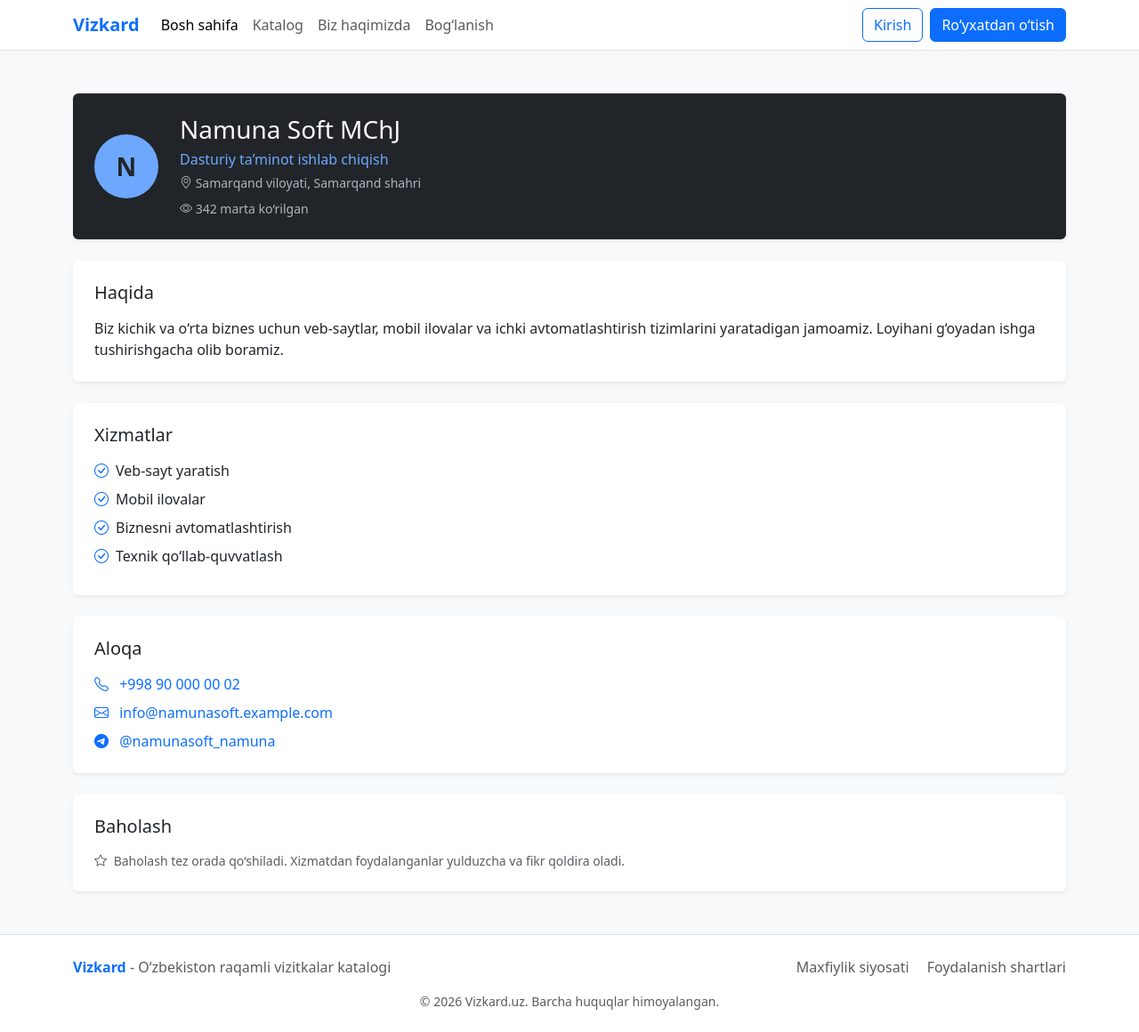
After one commit to mJamshid1990/vizkard, a Django app: page /vizkard/namuna-soft/ in a window 1280 px wide. The commit adds this page. Shown: the whole page at 89% size. Run offline with Django 5.2, Linux system fonts and the light colour scheme.

Commit message:
Add card detail page with themes, contacts and icons

```diff
--- a/apps/pages/urls.py
+++ b/apps/pages/urls.py
@@ -7,4 +7,5 @@ app_name = "pages"
 urlpatterns = [
     path("", views.home, name="home"),
     path("katalog/", views.catalog, name="catalog"),
+    path("vizkard/<slug:slug>/", views.card_detail, name="card_detail"),
 ]
--- a/apps/pages/views.py
+++ b/apps/pages/views.py
@@ -1,60 +1,125 @@
 from django.shortcuts import render
 from django.core.paginator import Paginator
+from django.http import Http404
 
 SAMPLE_CARDS = [
     {
+        "slug": "aziz-karimov",
         "name": "Aziz Karimov",
         "profession": "Shifokor-kardiolog",
         "location": "Toshkent shahri, Chilonzor tumani",
         "description": "10 yillik tajribaga ega. Yurak-qon tomir kasalliklari bo‘yicha maslahat va davolash.",
+        "about": "Kardiolog sifatida 10 yildan ortiq ishlab kelaman. Yurak-qon tomir kasalliklarini erta aniqlash, davolash va oldini olish bo‘yicha bemorlarga individual yondashaman.",
+        "services": ["Kardiologik maslahat", "EKG va tekshiruvlar", "Qon bosimini nazorat qilish", "Reabilitatsiya rejasi"],
+        "phone": "+998 90 000 00 01",
+        "email": "aziz@example.com",
+        "telegram": "aziz_namuna",
+        "theme": "blue",
+        "views": 128,
     },
     {
+        "slug": "namuna-soft",
         "name": "Namuna Soft MChJ",
         "profession": "Dasturiy ta’minot ishlab chiqish",
         "location": "Samarqand viloyati, Samarqand shahri",
         "description": "Veb-saytlar, mobil ilovalar va avtomatlashtirish tizimlari yaratamiz.",
+        "about": "Biz kichik va o‘rta biznes uchun veb-saytlar, mobil ilovalar va ichki avtomatlashtirish tizimlarini yaratadigan jamoamiz. Loyihani g‘oyadan ishga tushirishgacha olib boramiz.",
+        "services": ["Veb-sayt yaratish", "Mobil ilovalar", "Biznesni avtomatlashtirish", "Texnik qo‘llab-quvvatlash"],
+        "phone": "+998 90 000 00 02",
+        "email": "info@namunasoft.example.com",
+        "telegram": "namunasoft_namuna",
+        "theme": "dark",
+        "views": 342,
     },
     {
+        "slug": "dilnoza-rahimova",
         "name": "Dilnoza Rahimova",
         "profession": "Advokat",
         "location": "Buxoro viloyati, Buxoro shahri",
         "description": "Fuqarolik va tadbirkorlik huquqi bo‘yicha yuridik yordam va maslahat.",
+        "about": "Fuqarolik va tadbirkorlik huquqi bo‘yicha yuridik yordam ko‘rsataman. Shartnomalarni tayyorlash, nizolarni hal qilish va sudda vakillik qilish mening asosiy yo‘nalishlarim.",
+        "services": ["Yuridik maslahat", "Shartnomalar tayyorlash", "Sudda vakillik", "Hujjatlarni ekspertiza qilish"],
+        "phone": "+998 90 000 00 03",
+        "email": "dilnoza@example.com",
+        "telegram": "dilnoza_namuna",
+        "theme": "green",
+        "views": 87,
     },
     {
+        "slug": "bobur-yusupov",
         "name": "Bobur Yusupov",
         "profession": "IT mutaxassisi, backend dasturchi",
         "location": "Toshkent shahri, Yunusobod tumani",
         "description": "Django va PostgreSQL asosida veb-ilovalar yaratish, mavjud loyihalarni qo‘llab-quvvatlash.",
+        "about": "Backend dasturchiman. Django va PostgreSQL asosida veb-ilovalar yarataman, mavjud loyihalarni tahlil qilib, ularni tezlashtiraman va xavfsizligini oshiraman.",
+        "services": ["Backend dasturlash", "API yaratish", "Ma’lumotlar bazasini loyihalash", "Kod audit"],
+        "phone": "+998 90 000 00 04",
+        "email": "bobur@example.com",
+        "telegram": "bobur_namuna",
+        "theme": "dark",
+        "views": 215,
     },
     {
+        "slug": "soglom-hayot-klinikasi",
         "name": "Sog‘lom Hayot klinikasi",
         "profession": "Xususiy tibbiyot markazi",
         "location": "Toshkent shahri, Mirzo Ulug‘bek tumani",
         "description": "Terapevt, nevrolog va pediatr qabullari, laboratoriya tahlillari.",
+        "about": "Klinikamizda terapevt, nevrolog va pediatr qabul qiladi. Zamonaviy laboratoriya bir kunda natija beradi. Oilangiz salomatligi uchun qulay va ishonchli joy.",
+        "services": ["Terapevt qabuli", "Nevrolog qabuli", "Bolalar shifokori", "Laboratoriya tahlillari"],
+        "phone": "+998 90 000 00 05",
+        "email": "info@soglom.example.com",
+        "telegram": "soglom_namuna",
+        "theme": "green",
+        "views": 301,
     },
     {
+        "slug": "malika-tursunova",
         "name": "Malika Tursunova",
         "profession": "Grafik dizayner",
         "location": "Samarqand viloyati, Kattaqo‘rg‘on shahri",
         "description": "Logotip, vizitka va ijtimoiy tarmoqlar uchun dizayn tayyorlash.",
+        "about": "Grafik dizaynerman. Brendingiz uchun logotip, vizitka va ijtimoiy tarmoqlar dizaynini tayyorlayman. Har bir ishda mijozning g‘oyasi va maqsadini birinchi o‘ringa qo‘yaman.",
+        "services": ["Logotip dizayni", "Vizitka va bukletlar", "Ijtimoiy tarmoqlar dizayni", "Brend uslubi"],
+        "phone": "+998 90 000 00 06",
+        "email": "malika@example.com",
+        "telegram": "malika_namuna",
+        "theme": "blue",
+        "views": 164,
     },
     {
+        "slug": "huquq-markazi",
         "name": "Huquq Markazi MChJ",
         "profession": "Yuridik xizmatlar",
         "location": "Buxoro viloyati, G‘ijduvon tumani",
         "description": "Tadbirkorlar uchun shartnomalar, ro‘yxatdan o‘tkazish va huquqiy maslahat.",
+        "about": "Tadbirkorlarga biznesni ro‘yxatdan o‘tkazish, shartnomalar tuzish va huquqiy masalalarda maslahat berish bilan shug‘ullanamiz.",
+        "services": ["Biznesni ro‘yxatdan o‘tkazish", "Shartnomalar", "Huquqiy maslahat", "Hujjatlar tayyorlash"],
+        "phone": "+998 90 000 00 07",
+        "email": "info@huquq.example.com",
+        "telegram": "huquq_namuna",
+        "theme": "blue",
+        "views": 59,
     },
     {
+        "slug": "sardor-alimov",
         "name": "Sardor Alimov",
         "profession": "Shifokor-stomatolog",
         "location": "Toshkent shahri, Shayxontohur tumani",
         "description": "Tish davolash, protezlash va bolalar stomatologiyasi.",
+        "about": "Stomatolog sifatida tishlarni davolash, protezlash va bolalar stomatologiyasi bilan shug‘ullanaman. Davolashni og‘riqsiz va qulay o‘tkazishga harakat qilaman.",
+        "services": ["Tish davolash", "Protezlash", "Bolalar stomatologiyasi", "Professional tozalash"],
+        "phone": "+998 90 000 00 08",
+        "email": "sardor@example.com",
+        "telegram": "sardor_namuna",
+        "theme": "green",
+        "views": 190,
     },
 ]
 
 
 def home(request):
-        return render(request, "pages/home.html", {"cards": SAMPLE_CARDS[:3]})
+    return render(request, "pages/home.html", {"cards": SAMPLE_CARDS[:3]})
 
 
 def catalog(request):
@@ -65,3 +130,9 @@ def catalog(request):
         "pages/catalog.html",
         {"page_obj": page_obj, "total": paginator.count},
     )
+
+def card_detail(request, slug):
+    card = next((c for c in SAMPLE_CARDS if c["slug"] == slug), None)
+    if card is None:
+        raise Http404("Vizitka topilmadi")
+    return render(request, "pages/card_detail.html", {"card": card})
--- a/static/css/style.css
+++ b/static/css/style.css
@@ -17,3 +17,46 @@ body {
     font-size: 1.75rem;
     font-weight: 600;
 }
+
+/* Vizitka ramkasi va mavzular */
+.vizkard-frame {
+    --frame-bg: #e7f1ff;
+    --frame-text: #212529;
+    --frame-accent: #0d6efd;
+    --frame-muted: #6c757d;
+    --frame-avatar-text: #fff;
+    background: var(--frame-bg);
+    color: var(--frame-text);
+}
+
+.vizkard-frame .frame-profession {
+    color: var(--frame-accent);
+}
+
+.vizkard-frame .frame-meta {
+    color: var(--frame-muted);
+}
+
+.vizkard-frame .avatar {
+    background-color: var(--frame-accent);
+    color: var(--frame-avatar-text);
+}
+
+.theme-blue {
+    --frame-bg: #e7f1ff;
+    --frame-accent: #0d6efd;
+}
+
+.theme-green {
+    --frame-bg: #e8f5ee;
+    --frame-accent: #198754;
+    --frame-muted: #5c6b63;
+}
+
+.theme-dark {
+    --frame-bg: #212529;
+    --frame-text: #f8f9fa;
+    --frame-accent: #6ea8fe;
+    --frame-muted: #adb5bd;
+    --frame-avatar-text: #212529;
+}
--- a/templates/base.html
+++ b/templates/base.html
@@ -6,6 +6,7 @@
     <meta name="viewport" content="width=device-width, initial-scale=1">
     <title>{% block title %}Vizkard.uz{% endblock %}</title>
     <link href="https://cdn.jsdelivr.net/npm/bootstrap@5.3.3/dist/css/bootstrap.min.css" rel="stylesheet">
+    <link href="https://cdn.jsdelivr.net/npm/bootstrap-icons@1.11.3/font/bootstrap-icons.min.css" rel="stylesheet">
     <link href="{% static 'css/style.css' %}" rel="stylesheet">
 </head>
 <body class="d-flex flex-column min-vh-100">
--- a/templates/includes/card.html
+++ b/templates/includes/card.html
@@ -7,6 +7,6 @@
         <p class="card-text small">{{ card.description }}</p>
     </div>
     <div class="card-footer bg-white border-0 pb-4 text-center">
-        <a href="#" class="btn btn-outline-primary btn-sm">Vizitkani ko‘rish</a>
+        <a href="{% url 'pages:card_detail' card.slug %}" class="btn btn-outline-primary btn-sm">Vizitkani ko‘rish</a>
     </div>
 </div>
--- /dev/null
+++ b/templates/pages/card_detail.html
@@ -0,0 +1,75 @@
+{% extends "base.html" %}
+
+{% block title %}{{ card.name }} - Vizkard.uz{% endblock %}
+
+{% block content %}
+<div class="container py-5">
+        <div class="card border-0 shadow-sm vizkard-frame theme-{{ card.theme }}">
+        <div class="card-body p-4 text-center text-md-start">
+            <div class="row align-items-center">
+                <div class="col-md-auto mb-3 mb-md-0">
+                    <div class="avatar mx-auto">{{ card.name|slice:":1" }}</div>
+                </div>
+                <div class="col-md">
+                    <h1 class="h3 mb-1">{{ card.name }}</h1>
+                    <p class="frame-profession mb-1">{{ card.profession }}</p>
+                    <p class="frame-meta small mb-2">
+                        <i class="bi bi-geo-alt"></i> {{ card.location }}
+                    </p>
+                    <p class="frame-meta small mb-0">
+                        <i class="bi bi-eye"></i> {{ card.views }} marta ko‘rilgan
+                    </p>
+                </div>
+            </div>
+        </div>
+    </div>
+
+    <div class="card border-0 shadow-sm mt-4">
+        <div class="card-body p-4">
+            <h2 class="h5 mb-3">Haqida</h2>
+            <p class="mb-0">{{ card.about }}</p>
+        </div>
+    </div>
+
+    <div class="card border-0 shadow-sm mt-4">
+        <div class="card-body p-4">
+            <h2 class="h5 mb-3">Xizmatlar</h2>
+            <ul class="list-unstyled mb-0">
+                {% for service in card.services %}
+                <li class="mb-2">
+                    <i class="bi bi-check-circle text-primary me-2"></i>{{ service }}
+                </li>
+                {% endfor %}
+            </ul>
+        </div>
+    </div>
+ <div class="card border-0 shadow-sm mt-4">
+        <div class="card-body p-4">
+            <h2 class="h5 mb-3">Aloqa</h2>
+            <ul class="list-unstyled mb-0">
+                <li class="mb-2">
+                    <i class="bi bi-telephone text-primary me-2"></i>
+                    <a href="tel:{{ card.phone }}" class="text-decoration-none">{{ card.phone }}</a>
+                </li>
+                <li class="mb-2">
+                    <i class="bi bi-envelope text-primary me-2"></i>
+                    <a href="mailto:{{ card.email }}" class="text-decoration-none">{{ card.email }}</a>
+                </li>
+                <li class="mb-0">
+                    <i class="bi bi-telegram text-primary me-2"></i>
+                    <a href="https://t.me/{{ card.telegram }}" target="_blank" rel="noopener" class="text-decoration-none">@{{ card.telegram }}</a>
+                </li>
+            </ul>
+        </div>
+    </div>
+    <div class="card border-0 shadow-sm mt-4">
+        <div class="card-body p-4">
+            <h2 class="h5 mb-3">Baholash</h2>
+            <p class="text-muted small mb-0">
+                <i class="bi bi-star me-1"></i>
+                Baholash tez orada qo‘shiladi. Xizmatdan foydalanganlar yulduzcha va fikr qoldira oladi.
+            </p>
+        </div>
+    </div>
+</div>
+{% endblock %}
```
